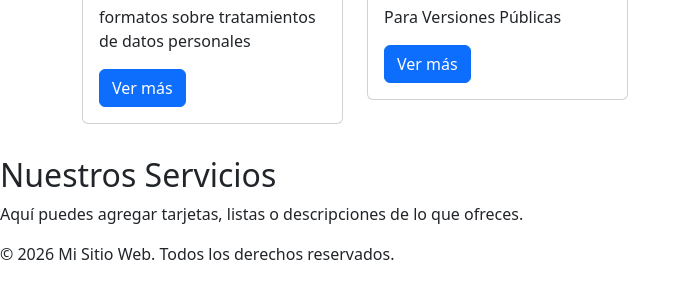
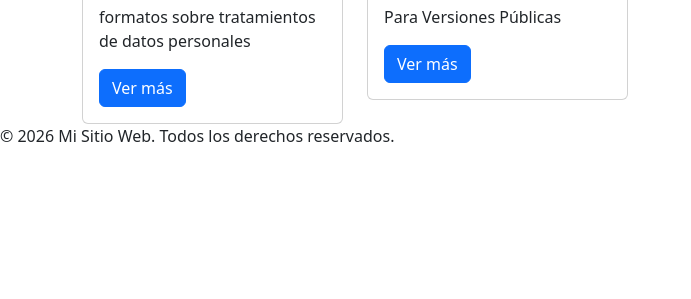
Before and after one commit to rabravo-uv/CutAI, a plain HTML site: page datos/mdp.html in a window 1280 px wide. Shown: the part 165-464 px from the top of the page, without its empty margins (0-691 px from the left). Drawn offline with nearby package versions, Linux system fonts and the light colour scheme.

Commit message:
mdp actaulizacion 2

```diff
--- a/datos/mdp.html
+++ b/datos/mdp.html
@@ -86,10 +86,7 @@
 
         </section>
 
-        <section id="servicios" style="margin-top: 2rem;">
-            <h2>Nuestros Servicios</h2>
-            <p>Aquí puedes agregar tarjetas, listas o descripciones de lo que ofreces.</p>
-        </section>
+
     </main>
 
     <!-- Pie de Página -->
```
